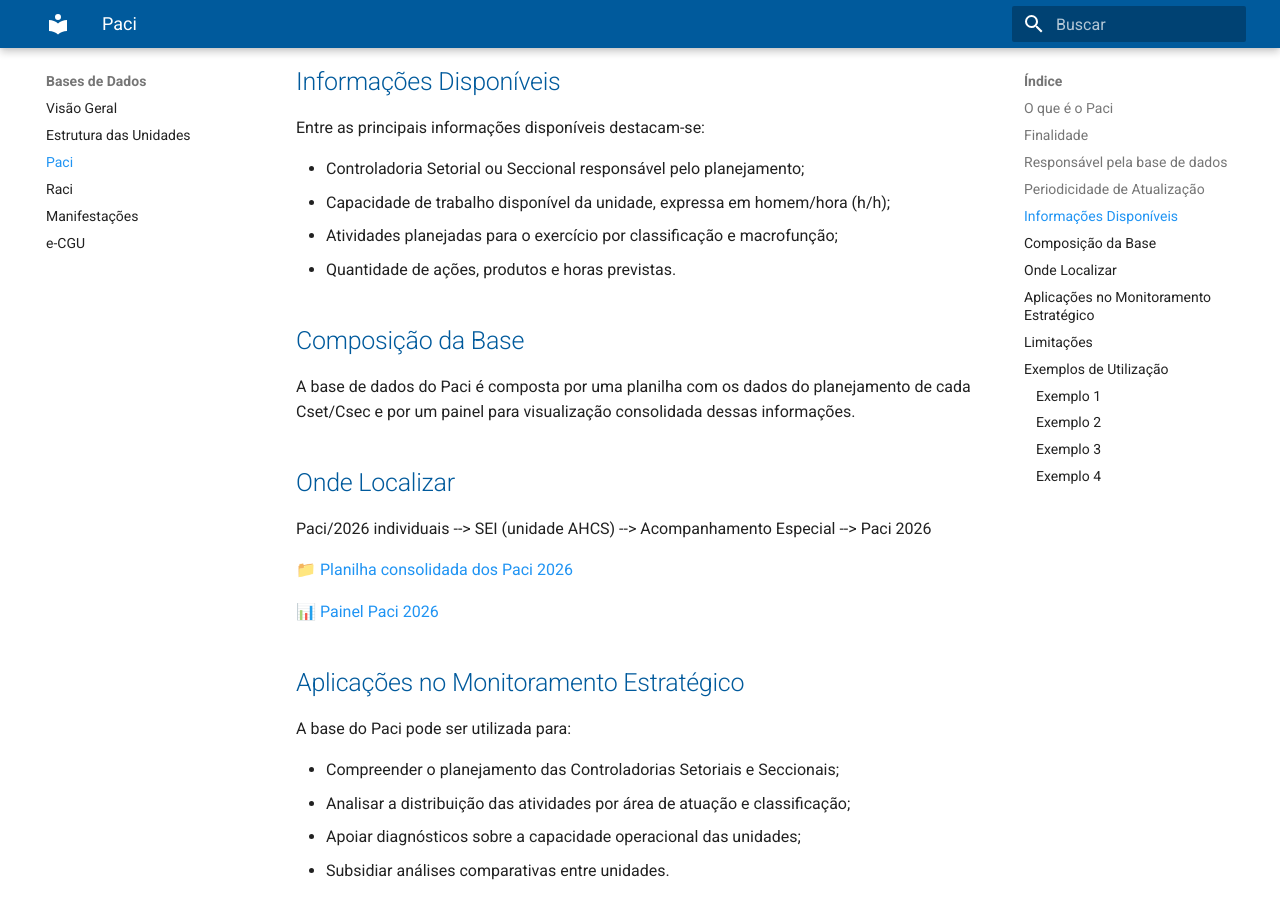
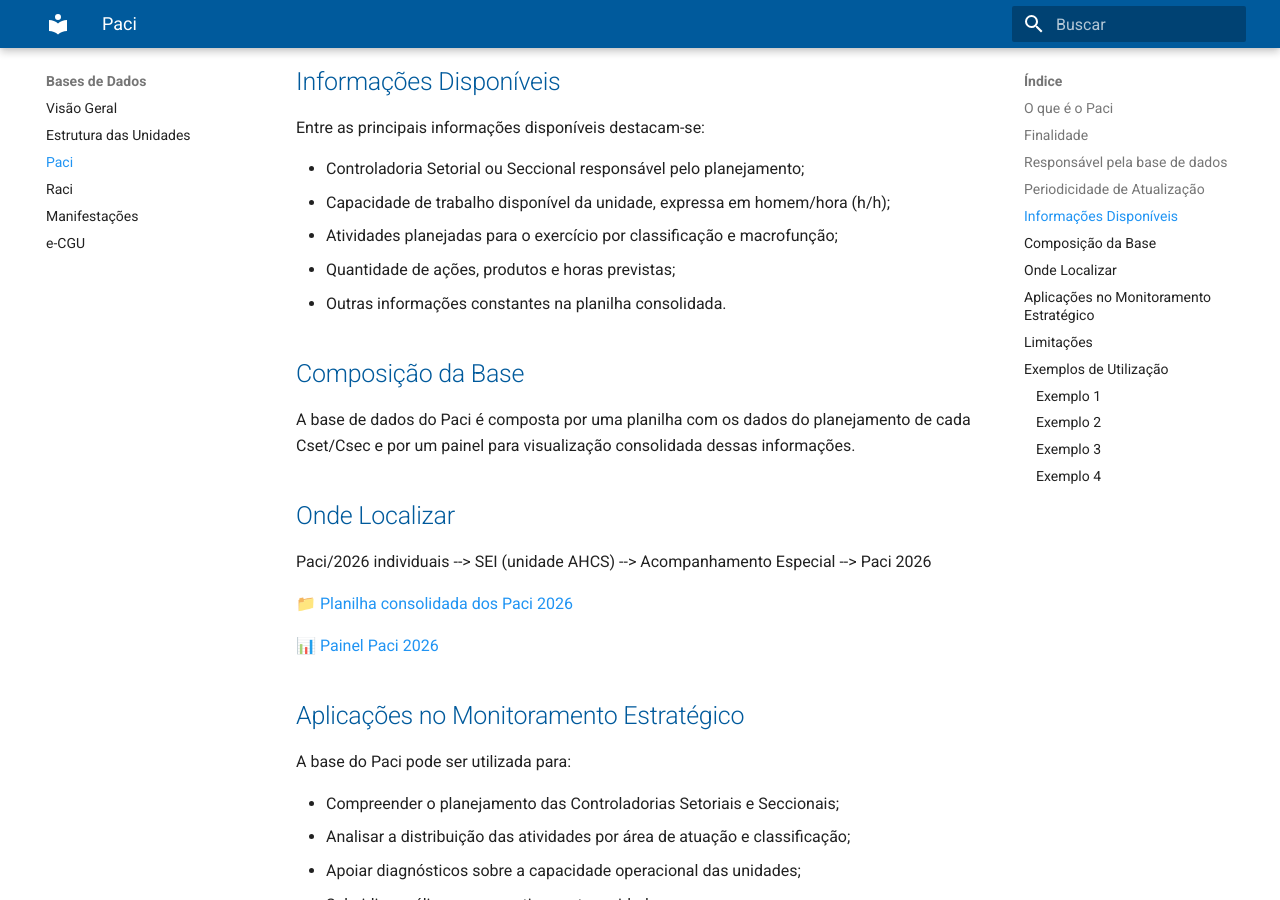
Before and after one commit to CGEMG-AHCS/guia-monitoramento-estrategico, an MkDocs documentation site: the page built from docs/bases-dados/paci.md, in a window 1280 px wide and 900 px high, scrolled down 1299 px. Built offline with MkDocs 1.6.1 and Material for MkDocs 9.7.7, drawn with Linux system fonts in a browser that asks for light colours.

Commit message:
Update paci.md

```diff
--- a/docs/bases-dados/paci.md
+++ b/docs/bases-dados/paci.md
@@ -33,7 +33,8 @@ Entre as principais informações disponíveis destacam-se:
 - Controladoria Setorial ou Seccional responsável pelo planejamento;
 - Capacidade de trabalho disponível da unidade, expressa em homem/hora (h/h);
 - Atividades planejadas para o exercício por classificação e macrofunção;
-- Quantidade de ações, produtos e horas previstas.
+- Quantidade de ações, produtos e horas previstas;
+- Outras informações constantes na planilha consolidada.
 
 ## Composição da Base
 
```
